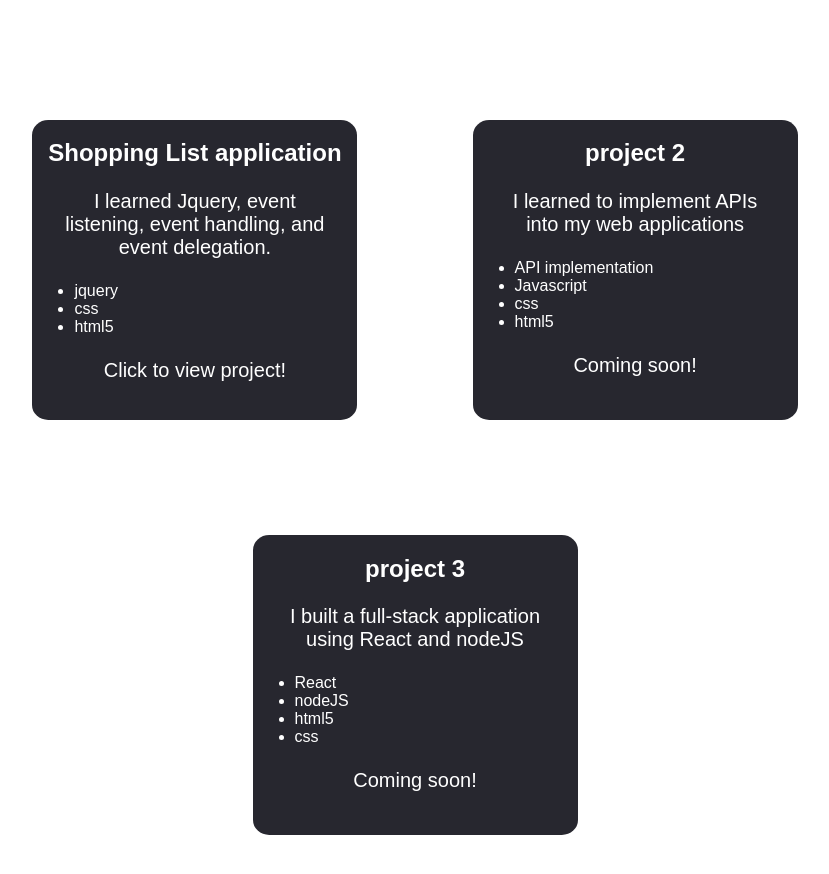
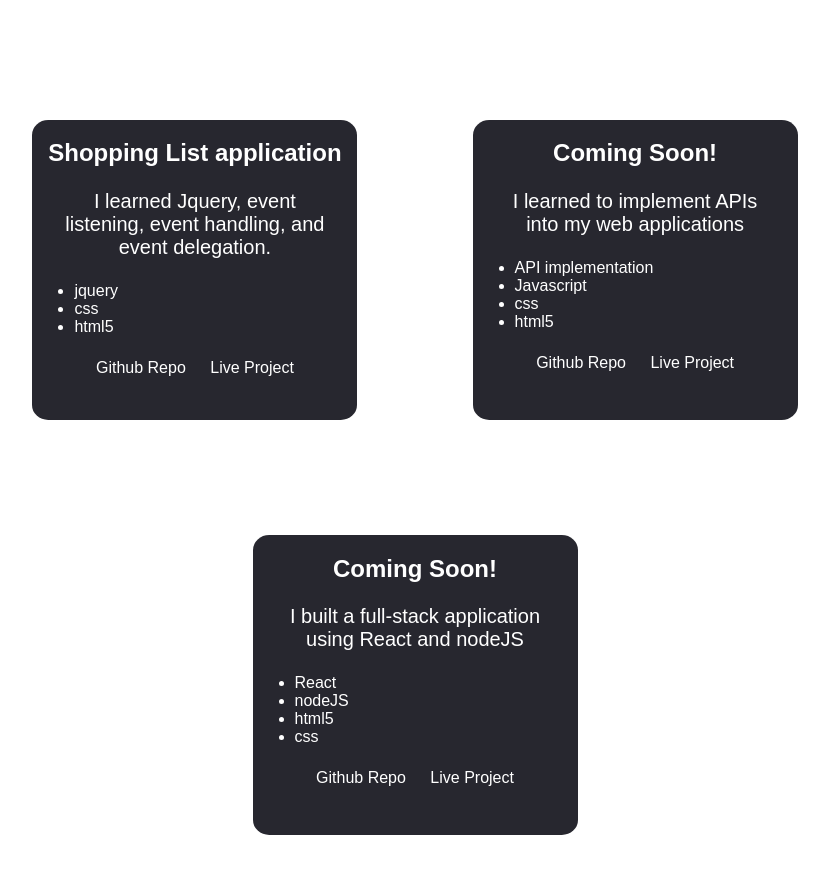
Before and after one commit to benmw123/responsive-portfolio, a plain HTML site: page index.html in a window 1280 px wide. Shown: the part 3120-3994 px from the top of the page, without its empty margins (225-1054 px from the left). Drawn offline with Linux system fonts and the light colour scheme; a script that the page names is missing.

Commit message:
finished revision asking for links to git repo

```diff
--- a/index.html
+++ b/index.html
@@ -72,7 +72,7 @@
         <h2>portfolio</h2>
        </div>
       <div class="group cards">
-        <a href='https://benmw123.github.io/shopping-list/'  class="work link one">
+        <div class ="work one">
           <h1>Shopping List application</h1>
           <p>I learned Jquery, event listening, event handling, and event
             delegation.</p>
@@ -81,10 +81,13 @@
             <li>css</li>
             <li>html5</li>
           </ul>
-          <p>Click to view project!</p>
-        </a>
+          <div class = project-links-wrap>
+          <a href='https://github.com/benmw123/shopping-list' class='project-links'>Github Repo</a>
+          <a href='https://benmw123.github.io/shopping-list/' class='project-links'>Live Project</a>
+          </div>
+          </div>
         <div class="work two">
-          <h1>project 2</h1>
+          <h1>Coming Soon!</h1>
           <p>I learned to implement APIs into my web applications</p>
           <ul class="tech-stack">
             <li>API implementation</li>
@@ -92,10 +95,13 @@
             <li>css</li>
             <li>html5</li>
           </ul>
-          <p>Coming soon!</p>
+          <div class = project-links-wrap>
+          <a href='https://benmw123.github.io/coming-soon/' class='project-links'>Github Repo</a>
+          <a href='https://benmw123.github.io/coming-soon/' class='project-links'>Live Project</a>
+          </div>
         </div>
         <div class="work three">
-          <h1>project 3</h1>
+          <h1>Coming Soon!</h1>
           <p>I built a full-stack application using React and nodeJS</p>
           <ul class="tech-stack">
             <li>React</li>
@@ -103,7 +109,10 @@
             <li>html5</li>
             <li>css</li>
           </ul>
-          <p>Coming soon!</p>
+          <div class = project-links-wrap>
+          <a href='https://benmw123.github.io/coming-soon/' class='project-links'>Github Repo</a>
+          <a href='https://benmw123.github.io/coming-soon/' class='project-links'>Live Project</a>
+          </div>
         </div>
       </div>
     </article>
--- a/style.css
+++ b/style.css
@@ -153,16 +153,23 @@ form button {
   background-color: #27272F;
   min-height: 250px;
   min-width:  250px;
-  max-height: 250px;
+  max-height: 285px;
   max-width: 250px;
   border-radius: 5%;
   margin: 5%;
   color: white;
-  text-decoration: none;
 }
 
-.one:hover {
-  box-shadow: 5px 5px black;
+.project-links {
+  text-decoration: none;
+  color: white;
+  padding: 10px;
+}
+
+.project-links-wrap {
+  margin-top: 7%;
+  margin-bottom: 7%;
+  text-align: center;
 }
 
 .work p {
```
